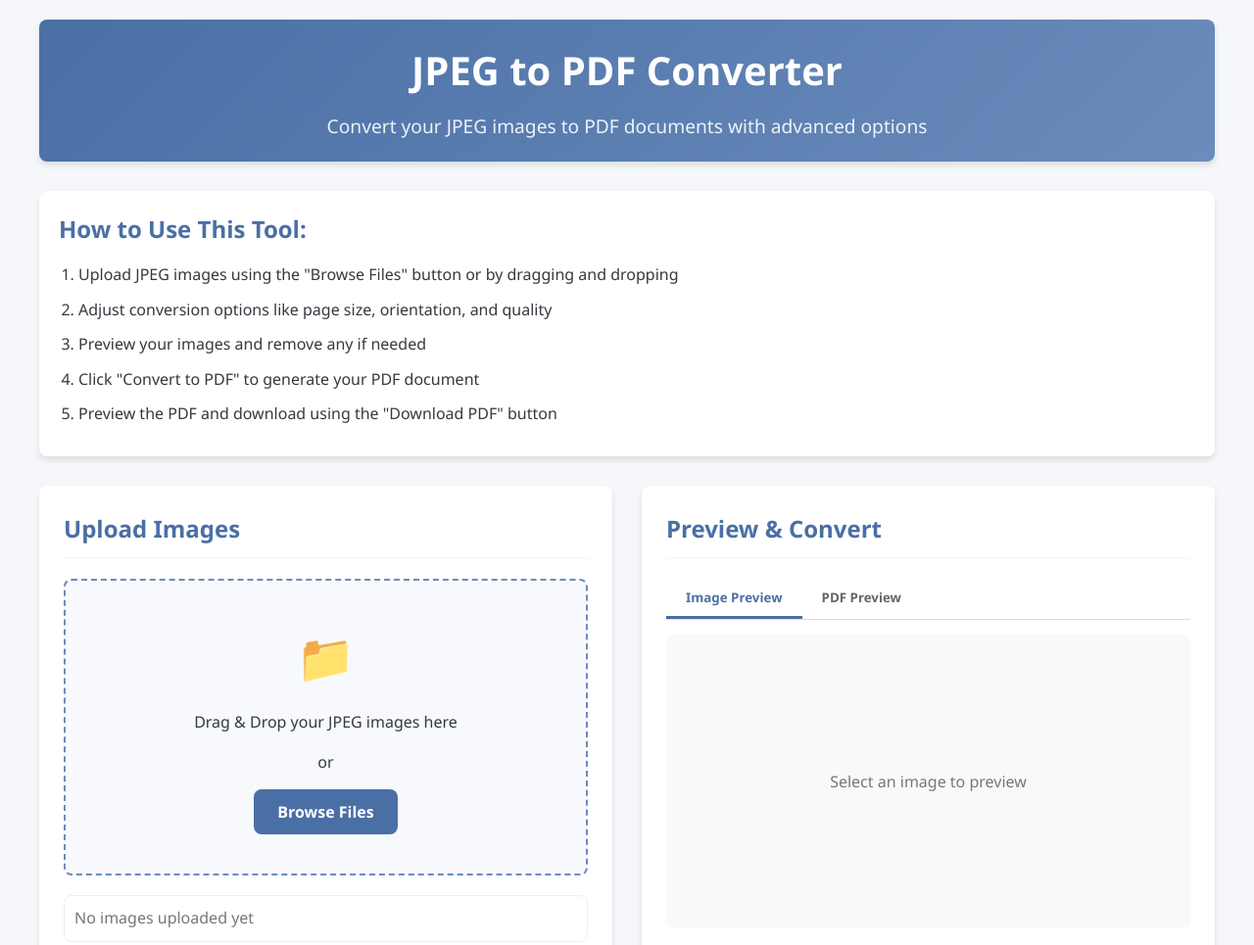
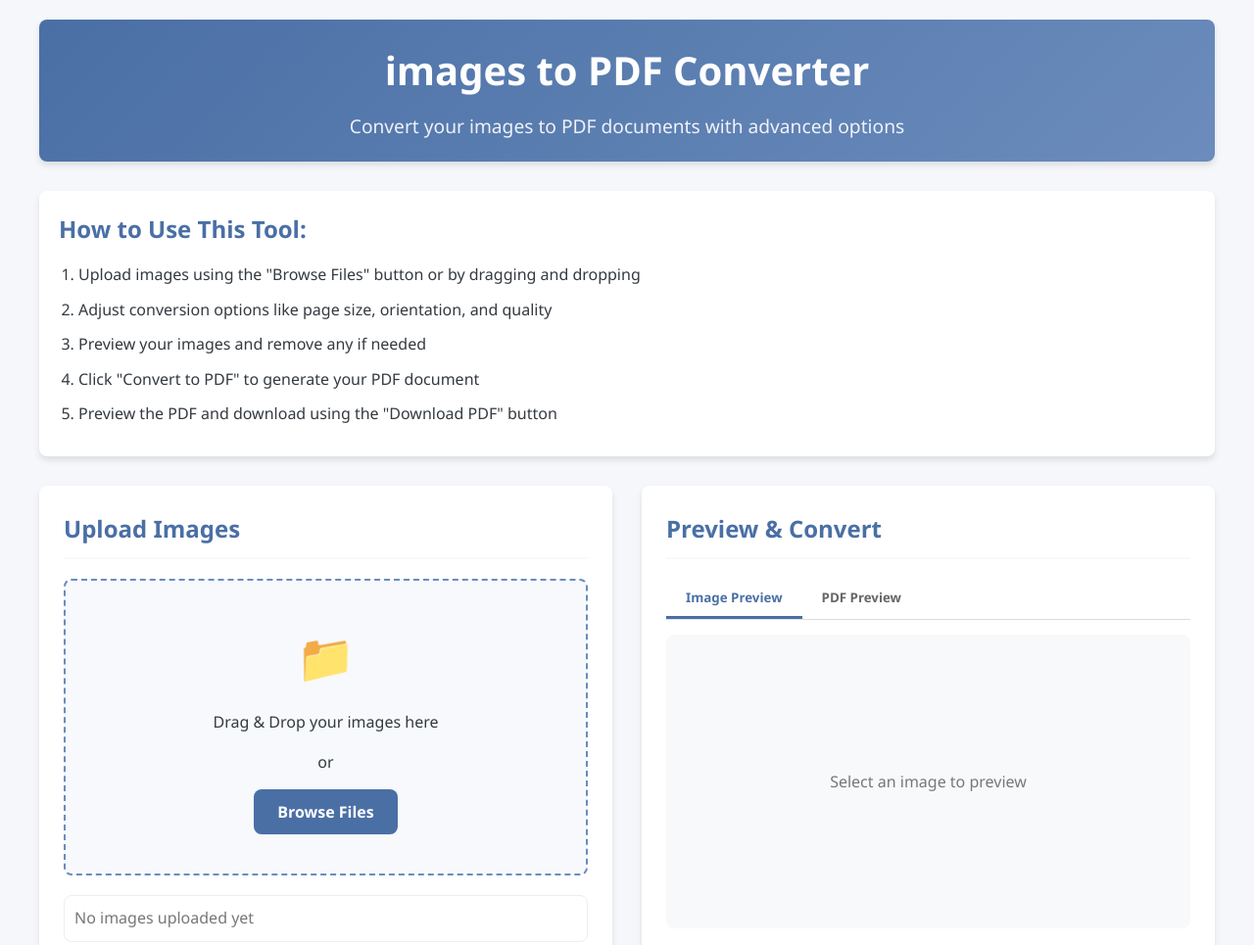
Before and after one commit to KomailAshraf/jpeg-to-pdf-tool, a plain HTML site: page index.html in a window 1280 px wide. Shown: the top 965 px of the page at 98% size. Drawn offline with nearby package versions, Linux system fonts and the light colour scheme.

Commit message:
My latest changes

```diff
--- a/index.html
+++ b/index.html
@@ -3,20 +3,20 @@
 <head>
     <meta charset="UTF-8">
     <meta name="viewport" content="width=device-width, initial-scale=1.0">
-    <title>JPEG to PDF Converter</title>
+    <title>images to PDF Converter</title>
     <link rel="stylesheet" href="style.css">
 </head>
 <body>
     <div class="container">
         <header>
-            <h1>JPEG to PDF Converter</h1>
-            <p class="subtitle">Convert your JPEG images to PDF documents with advanced options</p>
+            <h1>images to PDF Converter</h1>
+            <p class="subtitle">Convert your images to PDF documents with advanced options</p>
         </header>
 
         <div class="instructions">
             <h2>How to Use This Tool:</h2>
             <ol>
-                <li>Upload JPEG images using the "Browse Files" button or by dragging and dropping</li>
+                <li>Upload images using the "Browse Files" button or by dragging and dropping</li>
                 <li>Adjust conversion options like page size, orientation, and quality</li>
                 <li>Preview your images and remove any if needed</li>
                 <li>Click "Convert to PDF" to generate your PDF document</li>
@@ -30,7 +30,7 @@
 
                 <div class="upload-area" id="uploadArea">
                     <div class="upload-icon">📁</div>
-                    <p>Drag & Drop your JPEG images here</p>
+                    <p>Drag & Drop your images here</p>
                     <p>or</p>
                     <button class="btn" id="browseBtn">Browse Files</button>
                     <input type="file" id="fileInput" accept=".jpg,.jpeg" multiple class="hidden">
```
